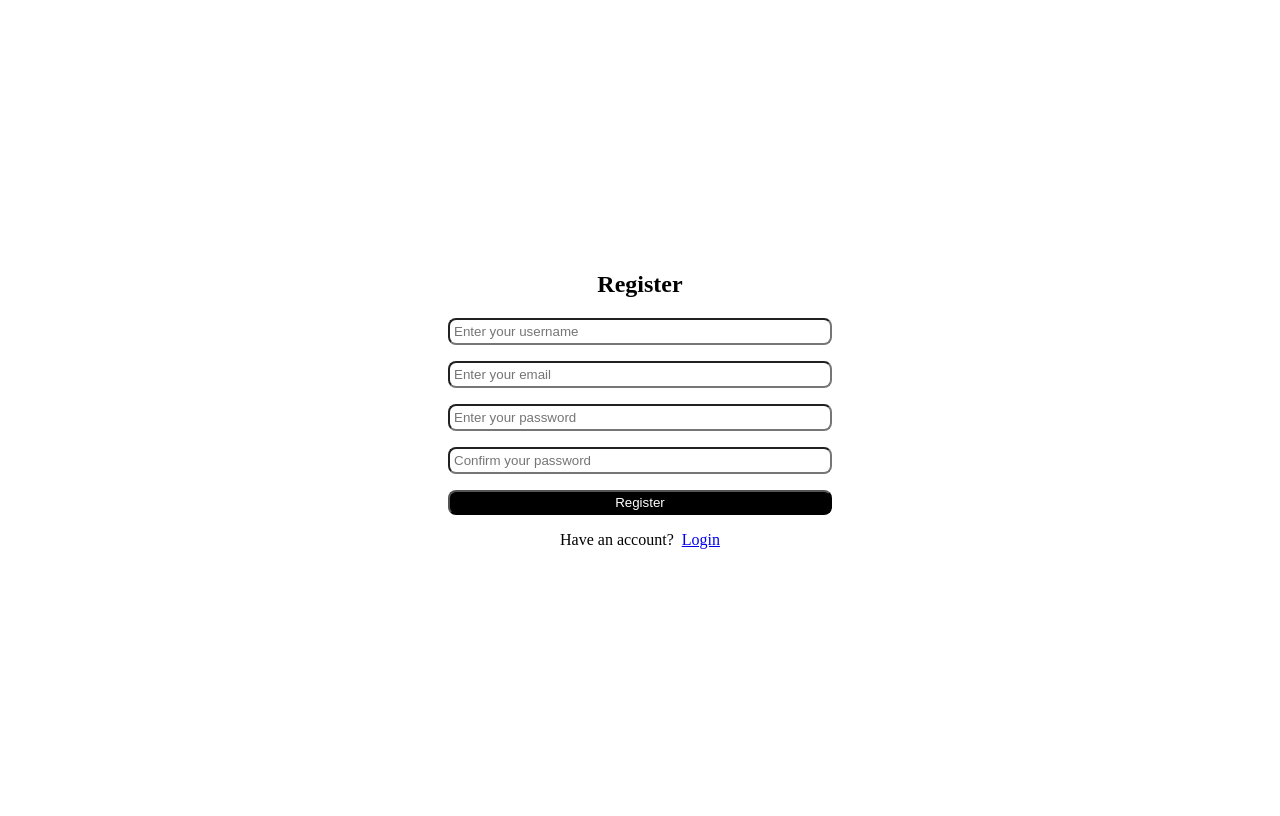
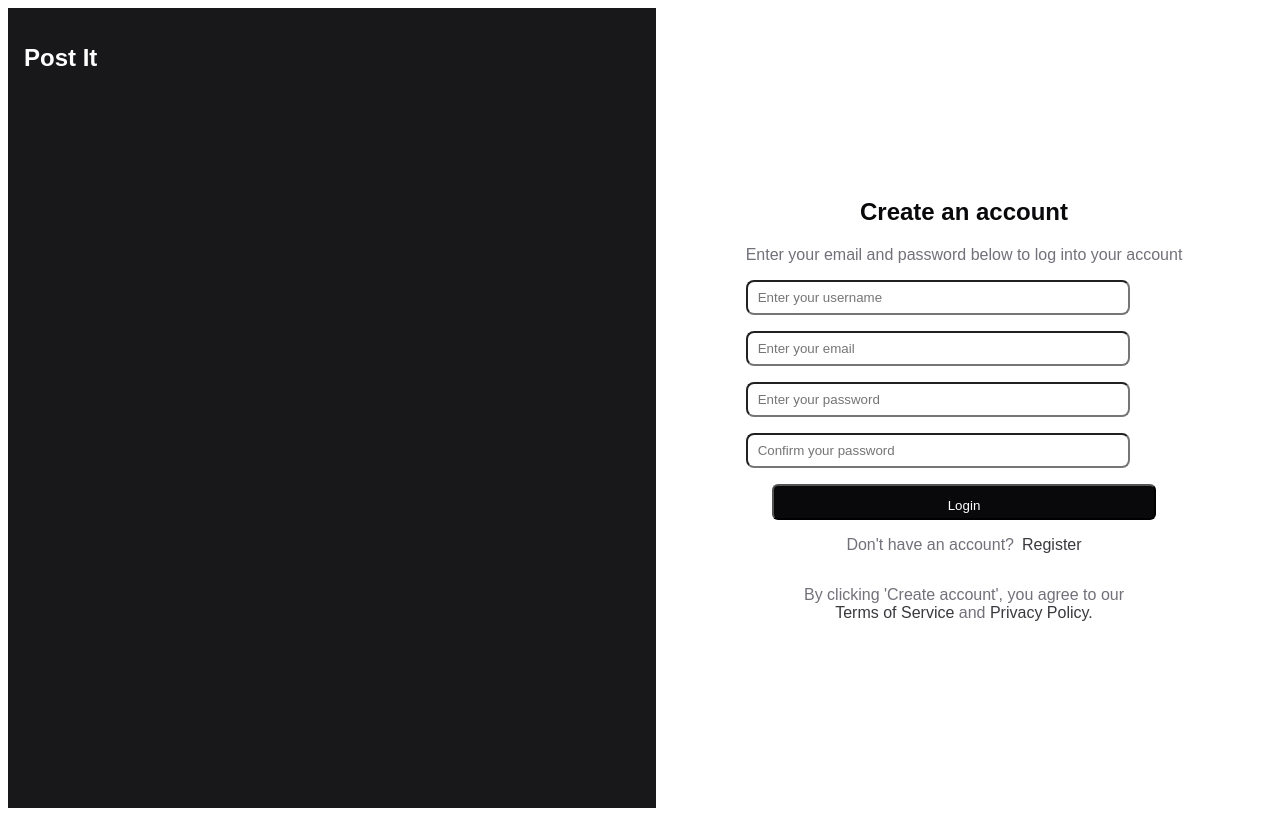
Before and after one commit to lucaliebenberg/post-it, a Django app: template templates/register.html in a window 1280 px wide. Run offline with Django 5.2, Linux system fonts and the light colour scheme; the template is opened without the code that fills it, so the values that code supplies are empty; parts of the project's set-up code (start-up, migrations or seed data) failed here and were passed over.

Commit message:
chore: updated config to local + implemented v2 UI design for register & login

```diff
--- a/postms/settings.py
+++ b/postms/settings.py
@@ -20,10 +20,10 @@ SECRET_KEY = os.environ.get("SECRET_KEY")
 DEBUG = os.environ.get("DEBUG", "True")
 
 # Docker
-ALLOWED_HOSTS=['*']
+# ALLOWED_HOSTS=['*']
 
 # Development
-# ALLOWED_HOSTS = ['localhost', '127.0.0.1', 'django_gunicorn', '172.18.0.3']
+ALLOWED_HOSTS = ['localhost', '127.0.0.1', 'django_gunicorn', '172.18.0.3']
 
 CSRF_TRUSTED_ORIGINS = ['http://.*', 'http://localhost', 'http://localhost:8080']
 
--- a/templates/register.html
+++ b/templates/register.html
@@ -7,7 +7,8 @@
 <title>PostIt | Register</title>
 
 
-<div style='display:flex; flex-direction: column; justify-content: center; margin: 0 auto; min-height: 100vh;'>
+<!-- [start] -->
+<!-- <div style='display:flex; flex-direction: column; justify-content: center; margin: 0 auto; min-height: 100vh;'>
     <div style='width: 100%; height: 100%; display: flex; justify-content: center; margin: 0 auto; text-align: center;'>
         <form method='post' action="{% url 'register' %}">
             {% csrf_token %}
@@ -26,5 +27,52 @@
     <div style='display: flex; flex-direction: row; align-items: center; gap: 0.5em; margin: 0 auto;'>
         <p>Have an account?</p><a href="{% url 'login' %}">Login</a>
     </div>
-</div>
+</div> -->
+<!-- first iteration [end] -->
+
+<!-- Parent Container -->
+<div style='display: flex; flex-direction: row; flex-basis: auto; height: auto; width: 100%; background-color: pink; font-family: Arial, Helvetica, sans-serif;'>
+
+    <!-- Left side [start] -->
+    <div style='background-color: #18181b; flex-basis: 50%; padding: 1rem;'>
+        <h2 style='color: white;'>Post It</h2>
+    </div>
+    <!-- Left side [end]  -->
+
+    <!-- Right side [start] -->
+      <div style='background-color: #FFFFFF; flex-basis: 50%;'>
+        <div style='display:flex; flex-direction: column; justify-content: center; margin: 0 auto; min-height: 100vh;'>
+            <div style='width: 100%; height: 100%; display: flex; justify-content: center; margin: 0 auto; text-align: center;'>
+                <form method='post' action="{% url 'login' %}">
+                    {% csrf_token %}
+                    <p>{{ form.errors }}</p>
+                    <h2 style='color: #09090B'>Create an account</h2>
+                    <p style='color: #71717A; '>Enter your email and password below to log into your account</p>
+                    <div style='display: flex; flex-direction: column; width: 30vw; gap: 1em; margin-bottom: 1em;'>
+                        <input type='text' id='username' name='username' placeholder='Enter your username' style='color: #71717A;padding: 8px 10px; border-radius: 8px; border-radius: 8px;' />
+                        <input type='email' id='email' name='email' placeholder='Enter your email' style='color: #71717A;padding: 8px 10px; border-radius: 8px; border-radius: 8px;' />
+                        <input type='password' id='password1' name='password1' placeholder='Enter your password' style='color: #71717A;padding: 8px 10px; border-radius: 8px; border-radius: 8px;' />
+                        <input type='password' id='password2' name='password2' placeholder='Confirm your password' style='color: #71717A;padding: 8px 10px; border-radius: 8px; border-radius: 8px;' />
+                        <!-- <span style='text-align: right; font-size: 15px;'><a href="{% url 'accounts:reset_password' %}" style='text-decoration: none; color: #09090B'>Forgot password?</a></span> -->
+                    </div>
+
+                    <button type='submit' style='width: 30vw; height: 36px; padding: 12px 10px; background-color: #09090B; color: white; border-radius: 6px;'>Login</button>
+                </form>
+            </div>
+            <div style='display: flex; flex-direction: row; align-items: center; gap: 0.5em; margin: 0 auto;'>
+                <p style='color: #71717A;'>Don't have an account?</p><a href="{% url 'register' %}" style='text-decoration: none; color: #39393e'>Register</a>
+            </div>
+
+            <!-- T's and C's [start] -->
+            <div style='display: flex; flex-direction: row; align-items: center; gap: 0.5em; margin: 0 auto;'>
+                <p style='color: #71717A; max-width: 21rem; text-align: center;'>By clicking 'Create account', you agree to our <a href="" style='text-decoration: none; color: #39393e'>Terms of Service</a> and <a href="" style='text-decoration: none; color: #39393e'>Privacy Policy.</a></p>
+            </div>
+        </div>
+      </div>
+    <!-- Right side [end] -->
+
+
+ </div>
+<!-- Parent container [end]  -->
+
 </html>
```
Also changed, not shown: templates/login.html (+21 -16 lines).
